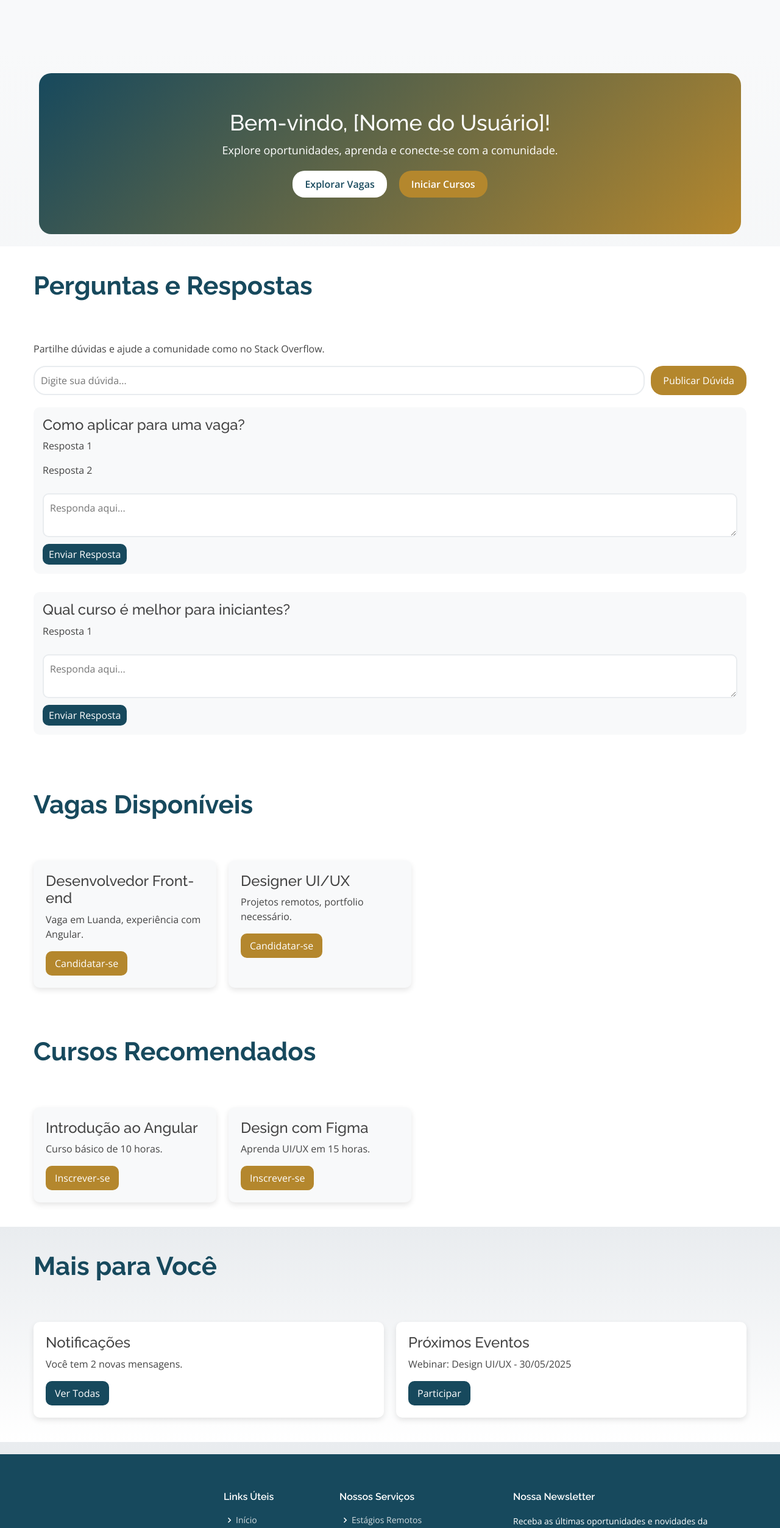
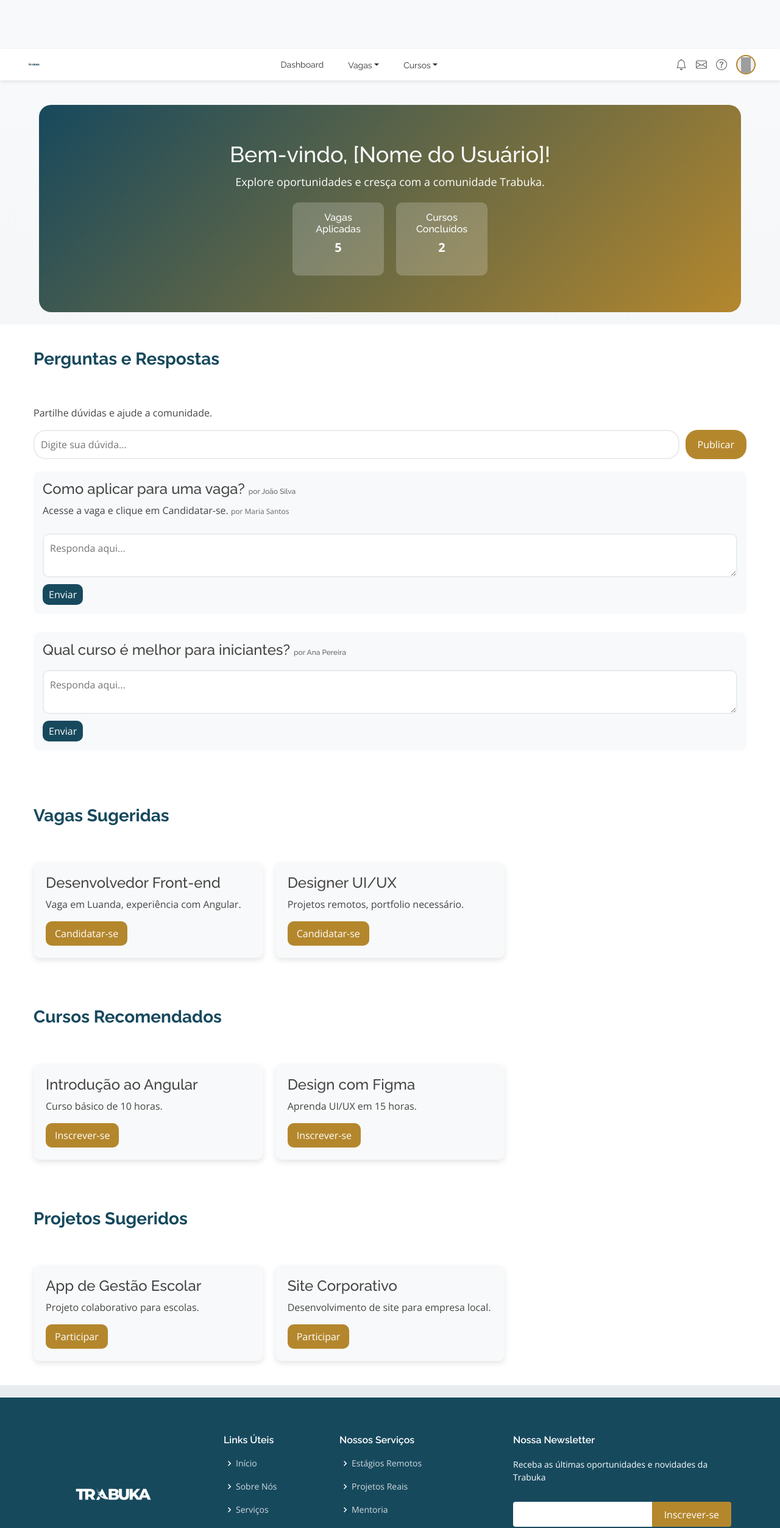
Before and after one commit to AndreYanga/trabuka, an Angular app: page /home in a window 1280 px wide. Shown: the top 2506 px of the page at 61% size. Built offline with nearby package versions, Linux system fonts and the light colour scheme; grey boxes are pictures that could not be loaded.

Commit message:
Alterando

```diff
--- a/src/app/Components/home/home.component.css
+++ b/src/app/Components/home/home.component.css
@@ -1,4 +1,163 @@
-/* Main Content */
+/* Custom Header */
+#home-header {
+  background: #ffffff;
+  padding: 10px 20px;
+  box-shadow: 0 2px 5px rgba(0, 0, 0, 0.1);
+  position: sticky;
+  top: 0;
+  z-index: 1000;
+}
+
+.header-content {
+  display: flex;
+  align-items: center;
+  max-width: 1200px;
+  margin: 0 auto;
+  justify-content: space-between;
+}
+
+.logo img {
+  height: 30px;
+  cursor: pointer;
+  transition: transform 0.3s ease;
+}
+
+.logo img:hover {
+  transform: scale(1.1);
+}
+
+.menu {
+  display: flex;
+  gap: 20px;
+  align-items: center;
+}
+
+.menu-item, .dropdown-toggle {
+  color: #333333;
+  font-family: "Raleway", sans-serif;
+  font-size: 14px;
+  text-decoration: none;
+  padding: 5px 10px;
+  position: relative;
+  transition: color 0.3s ease;
+}
+
+.menu-item:hover, .dropdown-toggle:hover {
+  color: #b4872d;
+}
+
+.dropdown {
+  position: relative;
+}
+
+.dropdown-menu {
+  display: none;
+  position: absolute;
+  background: #ffffff;
+  box-shadow: 0 4px 10px rgba(0, 0, 0, 0.1);
+  border-radius: 5px;
+  min-width: 150px;
+  z-index: 1001;
+  top: 100%;
+  left: 0;
+}
+
+.dropdown-menu.show {
+  display: block;
+}
+
+.dropdown-menu a {
+  display: block;
+  padding: 8px 15px;
+  color: #333333;
+  text-decoration: none;
+  font-size: 14px;
+}
+
+.dropdown-menu a:hover {
+  background: #f5f5f5;
+  color: #b4872d;
+}
+
+.header-icons {
+  display: flex;
+  gap: 15px;
+  align-items: center;
+}
+
+.icon-item {
+  color: #666666;
+  font-size: 18px;
+  text-decoration: none;
+  transition: color 0.3s ease;
+}
+
+.icon-item:hover {
+  color: #b4872d;
+}
+
+.profile-btn {
+  width: 32px;
+  height: 32px;
+  border-radius: 50%;
+  border: 2px solid #b4872d;
+  overflow: hidden;
+  cursor: pointer;
+  transition: transform 0.3s ease;
+}
+
+.profile-image {
+  width: 100%;
+  height: 100%;
+  object-fit: cover;
+}
+
+.profile-btn:hover {
+  transform: scale(1.1);
+}
+
+/* Modal */
+.modal {
+  display: none;
+  position: fixed;
+  top: 0;
+  left: 0;
+  width: 100%;
+  height: 100%;
+  background: rgba(0, 0, 0, 0.5);
+  z-index: 1000;
+}
+
+.modal.show {
+  display: flex;
+  align-items: center;
+  justify-content: center;
+}
+
+.modal-content {
+  background: #ffffff;
+  padding: 20px;
+  border-radius: 10px;
+  width: 300px;
+  text-align: center;
+  box-shadow: 0 4px 10px rgba(0, 0, 0, 0.2);
+}
+
+.btn-logout {
+  padding: 8px 15px;
+  background: #ff4444;
+  color: #ffffff;
+  border: none;
+  border-radius: 10px;
+  cursor: pointer;
+  margin-top: 10px;
+}
+
+.btn-logout:hover {
+  background: #cc0000;
+}
+
+/* Main Content (mantido inalterado) */
 .main-content {
   background: linear-gradient(180deg, #f8f9fa 0%, #e9ecef 100%);
   padding: 20px 0;
@@ -9,70 +168,6 @@
   max-width: 1200px;
   margin: 0 auto;
   padding: 0 15px;
-}
-
-/* Header (estilizado no app-header, mas ajustado aqui) */
-app-header {
-  position: sticky;
-  top: 0;
-  z-index: 1000;
-  background: #ffffff;
-  box-shadow: 0 2px 10px rgba(0, 0, 0, 0.1);
-}
-
-.header-content {
-  display: flex;
-  align-items: center;
-  justify-content: space-between;
-  padding: 10px 20px;
-}
-
-.logo {
-  height: 50px;
-}
-
-.search-bar {
-  flex: 1;
-  margin: 0 20px;
-}
-
-.search-bar input {
-  width: 100%;
-  padding: 10px;
-  border: 2px solid #e9ecef;
-  border-radius: 20px;
-  font-size: 16px;
-}
-
-.menu {
-  display: flex;
-  gap: 20px;
-}
-
-.menu a {
-  color: #17495d;
-  font-family: "Raleway", sans-serif;
-  font-size: 16px;
-  text-decoration: none;
-  transition: color 0.3s ease;
-}
-
-.menu a:hover {
-  color: #b4872d;
-}
-
-.profile-btn {
-  width: 40px;
-  height: 40px;
-  border-radius: 50%;
-  background: #b4872d url('/assets/img/profile-placeholder.jpg') center/cover;
-  border: none;
-  cursor: pointer;
-  transition: transform 0.3s ease;
-}
-
-.profile-btn:hover {
-  transform: scale(1.1);
 }
 
 /* Welcome Section */
@@ -99,32 +194,27 @@ app-header {
   margin-bottom: 20px;
 }
 
-.welcome-buttons button {
-  padding: 10px 20px;
-  margin: 0 10px;
-  border: none;
-  border-radius: 20px;
-  font-weight: 600;
-  cursor: pointer;
-  transition: all 0.3s ease;
+.welcome-stats {
+  display: flex;
+  justify-content: center;
+  gap: 20px;
 }
 
-.btn-explore {
-  background: #ffffff;
-  color: #17495d;
+.stat-card {
+  background: rgba(255, 255, 255, 0.2);
+  padding: 15px;
+  border-radius: 10px;
+  width: 150px;
 }
 
-.btn-explore:hover {
-  background: #e9ecef;
+.stat-card h4 {
+  font-size: 16px;
+  margin-bottom: 5px;
 }
 
-.btn-learn {
-  background: #b4872d;
-  color: #ffffff;
-}
-
-.btn-learn:hover {
-  background: #a06f22;
+.stat-card p {
+  font-size: 20px;
+  font-weight: bold;
 }
 
 /* Perguntas e Respostas */
@@ -173,6 +263,11 @@ app-header {
   margin-bottom: 10px;
 }
 
+.qa-author, .qa-answer-author {
+  font-size: 12px;
+  color: #666;
+}
+
 .qa-answer-input {
   width: 100%;
   padding: 10px;
@@ -196,18 +291,18 @@ app-header {
 }
 
 /* Vagas e Cursos */
-.jobs-section, .courses-section {
+.jobs-section, .courses-section, .projects-section {
   padding: 40px 0;
   background: #ffffff;
 }
 
-.jobs-list, .courses-list {
+.jobs-list, .courses-list, .projects-list {
   display: grid;
-  grid-template-columns: repeat(auto-fill, minmax(300px, 1px));
+  grid-template-columns: repeat(auto-fill, minmax(300px, 1fr));
   gap: 20px;
 }
 
-.job-card, .course-card {
+.job-card, .course-card, .project-card {
   background: #f8f9fa;
   padding: 20px;
   border-radius: 10px;
@@ -215,11 +310,11 @@ app-header {
   transition: transform 0.3s ease;
 }
 
-.job-card:hover, .course-card:hover {
+.job-card:hover, .course-card:hover, .project-card:hover {
   transform: translateY(-5px);
 }
 
-.btn-apply, .btn-enroll {
+.btn-apply, .btn-enroll, .btn-join {
   padding: 8px 15px;
   background: #b4872d;
   color: #ffffff;
@@ -228,80 +323,15 @@ app-header {
   cursor: pointer;
 }
 
-.btn-apply:hover, .btn-enroll:hover {
+.btn-apply:hover, .btn-enroll:hover, .btn-join:hover {
   background: #a06f22;
 }
 
-/* Extras */
-.extra-section {
-  padding: 40px 0;
-  background: linear-gradient(180deg, #e9ecef, #ffffff);
-}
-
-.extra-container {
-  display: flex;
-  gap: 20px;
-}
-
-.notification-card, .event-card {
-  background: #ffffff;
-  padding: 20px;
-  border-radius: 10px;
-  box-shadow: 0 4px 10px rgba(0, 0, 0, 0.1);
-  flex: 1;
-}
-
-.btn-view, .btn-join {
-  padding: 8px 15px;
-  background: #17495d;
-  color: #ffffff;
-  border: none;
-  border-radius: 10px;
-  cursor: pointer;
-}
-
-.btn-view:hover, .btn-join:hover {
-  background: #0f3645;
-}
-
-/* Modal */
-.modal {
-  display: none;
-  position: fixed;
-  top: 0;
-  left: 0;
-  width: 100%;
-  height: 100%;
-  background: rgba(0, 0, 0, 0.5);
-  z-index: 1000;
-}
-
-.modal.show {
-  display: flex;
-  align-items: center;
-  justify-content: center;
-}
-
-.modal-content {
-  background: #ffffff;
-  padding: 20px;
-  border-radius: 10px;
-  width: 300px;
-  text-align: center;
-  box-shadow: 0 4px 10px rgba(0, 0, 0, 0.2);
-}
-
-.btn-logout {
-  padding: 8px 15px;
-  background: #ff4444;
-  color: #ffffff;
-  border: none;
-  border-radius: 10px;
-  cursor: pointer;
-}
-
-.btn-logout:hover {
-  background: #cc0000;
+.section-title {
+  font-family: "Raleway", sans-serif;
+  color: #17495d;
+  font-size: 28px;
+  margin-bottom: 20px;
 }
 
 /* Responsive Adjustments */
@@ -311,29 +341,33 @@ app-header {
     gap: 10px;
   }
 
-  .search-bar {
-    margin: 10px 0;
-  }
-
   .menu {
     flex-direction: column;
     align-items: center;
+  }
+
+  .dropdown-menu {
+    position: static;
+    width: 100%;
+    box-shadow: none;
+  }
+
+  .header-icons {
+    flex-direction: row;
+    justify-content: center;
+    gap: 10px;
   }
 
   .welcome-section {
     padding: 40px 0;
   }
 
-  .welcome-buttons {
+  .welcome-stats {
     flex-direction: column;
     gap: 10px;
   }
 
-  .jobs-list, .courses-list {
+  .jobs-list, .courses-list, .projects-list {
     grid-template-columns: 1fr;
   }
-
-  .extra-container {
-    flex-direction: column;
-  }
 }
--- a/src/app/Components/home/home.component.html
+++ b/src/app/Components/home/home.component.html
@@ -1,14 +1,62 @@
-<!-- Inclua o header compartilhado -->
+<!-- Custom Header -->
+<header id="home-header">
+  <div class="header-content">
+    <div class="logo">
+      <img src="/assets/img/logo-trabuka.png" alt="Trabuka Logo" (click)="goToHome()">
+    </div>
+    <nav class="menu">
+      <a routerLink="/dashboard" class="menu-item">Dashboard</a>
+      <div class="dropdown">
+        <a href="#" class="menu-item dropdown-toggle" (click)="toggleDropdown($event, 'vagas')">Vagas</a>
+        <div class="dropdown-menu" [class.show]="dropdowns['vagas']">
+          <a routerLink="/vagas/disponiveis">Vagas Disponíveis</a>
+          <a routerLink="/vagas/aplicadas">Minhas Candidaturas</a>
+        </div>
+      </div>
+      <div class="dropdown">
+        <a href="#" class="menu-item dropdown-toggle" (click)="toggleDropdown($event, 'cursos')">Cursos</a>
+        <div class="dropdown-menu" [class.show]="dropdowns['cursos']">
+          <a routerLink="/cursos/recomendados">Cursos Recomendados</a>
+          <a routerLink="/cursos/concluidos">Meus Cursos</a>
+        </div>
+      </div>
+    </nav>
+    <div class="header-icons">
+      <a href="#" class="icon-item"><i class="bi bi-bell"></i></a>
+      <a href="#" class="icon-item"><i class="bi bi-envelope"></i></a>
+      <a href="#" class="icon-item"><i class="bi bi-question-circle"></i></a>
+      <button class="profile-btn" (click)="toggleModal()">
+        <img src="/assets/img/profile-placeholder.jpg" alt="Perfil" class="profile-image">
+      </button>
+    </div>
+  </div>
+</header>
 
-<!-- ======= Main Content Section ======= -->
+<!-- Modal de Perfil -->
+<div class="modal" [class.show]="isModalOpen" (click)="closeModal($event)">
+  <div class="modal-content" (click)="stopPropagation($event)">
+    <h3>Perfil de [Nome do Usuário]</h3>
+    <p>Email: [emailexample.com]</p>
+    <p>Membro desde: 28/05/2025</p>
+    <button class="btn-logout" (click)="logout()">Sair</button>
+  </div>
+</div>
+
+<!-- Main Content (mantido inalterado) -->
 <main id="main" class="main-content">
   <section class="welcome-section">
     <div class="container">
       <h1 class="welcome-title">Bem-vindo, [Nome do Usuário]!</h1>
-      <p class="welcome-subtitle">Explore oportunidades, aprenda e conecte-se com a comunidade.</p>
-      <div class="welcome-buttons">
-        <button class="btn-explore" routerLink="/vagas">Explorar Vagas</button>
-        <button class="btn-learn" routerLink="/cursos">Iniciar Cursos</button>
+      <p class="welcome-subtitle">Explore oportunidades e cresça com a comunidade Trabuka.</p>
+      <div class="welcome-stats">
+        <div class="stat-card">
+          <h4>Vagas Aplicadas</h4>
+          <p>5</p>
+        </div>
+        <div class="stat-card">
+          <h4>Cursos Concluídos</h4>
+          <p>2</p>
+        </div>
       </div>
     </div>
   </section>
@@ -17,18 +65,18 @@
   <section class="qa-section">
     <div class="container">
       <h2 class="section-title">Perguntas e Respostas</h2>
-      <p class="section-subtitle">Partilhe dúvidas e ajude a comunidade como no Stack Overflow.</p>
+      <p class="section-subtitle">Partilhe dúvidas e ajude a comunidade.</p>
       <div class="qa-container">
         <div class="qa-form">
-          <input type="text" placeholder="Digite sua dúvida..." class="qa-input">
-          <button class="btn-post" (click)="postQuestion()">Publicar Dúvida</button>
+          <input type="text" placeholder="Digite sua dúvida..." class="qa-input" [(ngModel)]="newQuestion">
+          <button class="btn-post" (click)="postQuestion()">Publicar</button>
         </div>
         <div class="qa-list" *ngFor="let qa of questions">
           <div class="qa-item">
-            <h4>{{ qa.question }}</h4>
-            <p *ngFor="let answer of qa.answers">{{ answer }}</p>
-            <textarea placeholder="Responda aqui..." class="qa-answer-input" (keyup.enter)="addAnswer(qa)"></textarea>
-            <button class="btn-answer" (click)="addAnswer(qa)">Enviar Resposta</button>
+            <h4>{{ qa.question }} <span class="qa-author">por {{ qa.author }}</span></h4>
+            <p *ngFor="let answer of qa.answers">{{ answer.text }} <span class="qa-answer-author">por {{ answer.author }}</span></p>
+            <textarea placeholder="Responda aqui..." class="qa-answer-input" [(ngModel)]="newAnswer"></textarea>
+            <button class="btn-answer" (click)="addAnswer(qa)">Enviar</button>
           </div>
         </div>
       </div>
@@ -38,7 +86,7 @@
   <!-- Vagas -->
   <section class="jobs-section">
     <div class="container">
-      <h2 class="section-title">Vagas Disponíveis</h2>
+      <h2 class="section-title">Vagas Sugeridas</h2>
       <div class="jobs-list">
         <div class="job-card" *ngFor="let job of jobs">
           <h4>{{ job.title }}</h4>
@@ -63,34 +111,19 @@
     </div>
   </section>
 
-  <!-- Extras (Notificações e Eventos) -->
-  <section class="extra-section">
+  <!-- Projetos Sugeridos -->
+  <section class="projects-section">
     <div class="container">
-      <h2 class="section-title">Mais para Você</h2>
-      <div class="extra-container">
-        <div class="notification-card">
-          <h4>Notificações</h4>
-          <p>Você tem 2 novas mensagens.</p>
-          <button class="btn-view">Ver Todas</button>
-        </div>
-        <div class="event-card">
-          <h4>Próximos Eventos</h4>
-          <p>Webinar: Design UI/UX - 30/05/2025</p>
-          <button class="btn-join">Participar</button>
+      <h2 class="section-title">Projetos Sugeridos</h2>
+      <div class="projects-list">
+        <div class="project-card" *ngFor="let project of projects">
+          <h4>{{ project.title }}</h4>
+          <p>{{ project.description }}</p>
+          <button class="btn-join" (click)="joinProject(project)">Participar</button>
         </div>
       </div>
     </div>
   </section>
 </main>
 
-<!-- Modal de Perfil -->
-<div class="modal" [class.show]="isModalOpen" (click)="closeModal($event)">
-  <div class="modal-content" (click)="stopPropagation($event)">
-    <h3>Perfil de [Nome do Usuário]</h3>
-    <p>Email: [emailexample.com]</p>
-    <p>Membro desde: 28/05/2025</p>
-    <button class="btn-logout" (click)="logout()">Sair</button>
-  </div>
-</div>
-
 <app-footer></app-footer>
--- a/src/app/Components/home/home.component.ts
+++ b/src/app/Components/home/home.component.ts
@@ -10,9 +10,13 @@ import { Router } from '@angular/router';
 export class HomeComponent {
   isModalOpen = false;
   userName = 'Usuário Exemplo'; // Substitua por dados reais do usuário
+  newQuestion = '';
+  newAnswer = '';
+  dropdowns: { [key: string]: boolean } = { vagas: false, cursos: false };
+
   questions = [
-    { question: 'Como aplicar para uma vaga?', answers: ['Resposta 1', 'Resposta 2'] },
-    { question: 'Qual curso é melhor para iniciantes?', answers: ['Resposta 1'] },
+    { question: 'Como aplicar para uma vaga?', author: 'João Silva', answers: [{ text: 'Acesse a vaga e clique em Candidatar-se.', author: 'Maria Santos' }] },
+    { question: 'Qual curso é melhor para iniciantes?', author: 'Ana Pereira', answers: [] },
   ];
   jobs = [
     { title: 'Desenvolvedor Front-end', description: 'Vaga em Luanda, experiência com Angular.' },
@@ -21,6 +25,10 @@ export class HomeComponent {
   courses = [
     { title: 'Introdução ao Angular', description: 'Curso básico de 10 horas.' },
     { title: 'Design com Figma', description: 'Aprenda UI/UX em 15 horas.' },
+  ];
+  projects = [
+    { title: 'App de Gestão Escolar', description: 'Projeto colaborativo para escolas.' },
+    { title: 'Site Corporativo', description: 'Desenvolvimento de site para empresa local.' },
   ];
 
   constructor(private router: Router) {}
@@ -40,34 +48,50 @@ export class HomeComponent {
   }
 
   logout() {
-    // Lógica de logout (ex.: limpar sessão, redirecionar para login)
     this.router.navigate(['/login']);
     this.isModalOpen = false;
   }
 
+  search() {
+    // Lógica de pesquisa
+  }
+
   postQuestion() {
-    // Lógica para adicionar nova pergunta (ex.: via formulário)
-    const newQuestion = prompt('Digite sua dúvida:');
-    if (newQuestion) {
-      this.questions.push({ question: newQuestion, answers: [] });
+    if (this.newQuestion.trim()) {
+      this.questions.push({ question: this.newQuestion, author: this.userName, answers: [] });
+      this.newQuestion = '';
     }
   }
 
   addAnswer(qa: any) {
-    const answer = (document.querySelector('.qa-answer-input') as HTMLTextAreaElement)?.value;
-    if (answer) {
-      qa.answers.push(answer);
-      (document.querySelector('.qa-answer-input') as HTMLTextAreaElement).value = '';
+    if (this.newAnswer.trim()) {
+      qa.answers.push({ text: this.newAnswer, author: this.userName });
+      this.newAnswer = '';
     }
   }
 
   applyJob(job: any) {
     alert(`Candidatura enviada para: ${job.title}`);
-    // Lógica de candidatura
   }
 
   enrollCourse(course: any) {
     alert(`Inscrito em: ${course.title}`);
-    // Lógica de inscrição
+  }
+
+  joinProject(project: any) {
+    alert(`Participação confirmada em: ${project.title}`);
+  }
+
+  goToHome() {
+    this.router.navigate(['/home']);
+  }
+
+  toggleDropdown(event: MouseEvent, type: string) {
+    event.preventDefault();
+    this.dropdowns[type] = !this.dropdowns[type];
+    // Fecha outros dropdowns se aberto
+    Object.keys(this.dropdowns).forEach(key => {
+      if (key !== type) this.dropdowns[key] = false;
+    });
   }
 }
```
